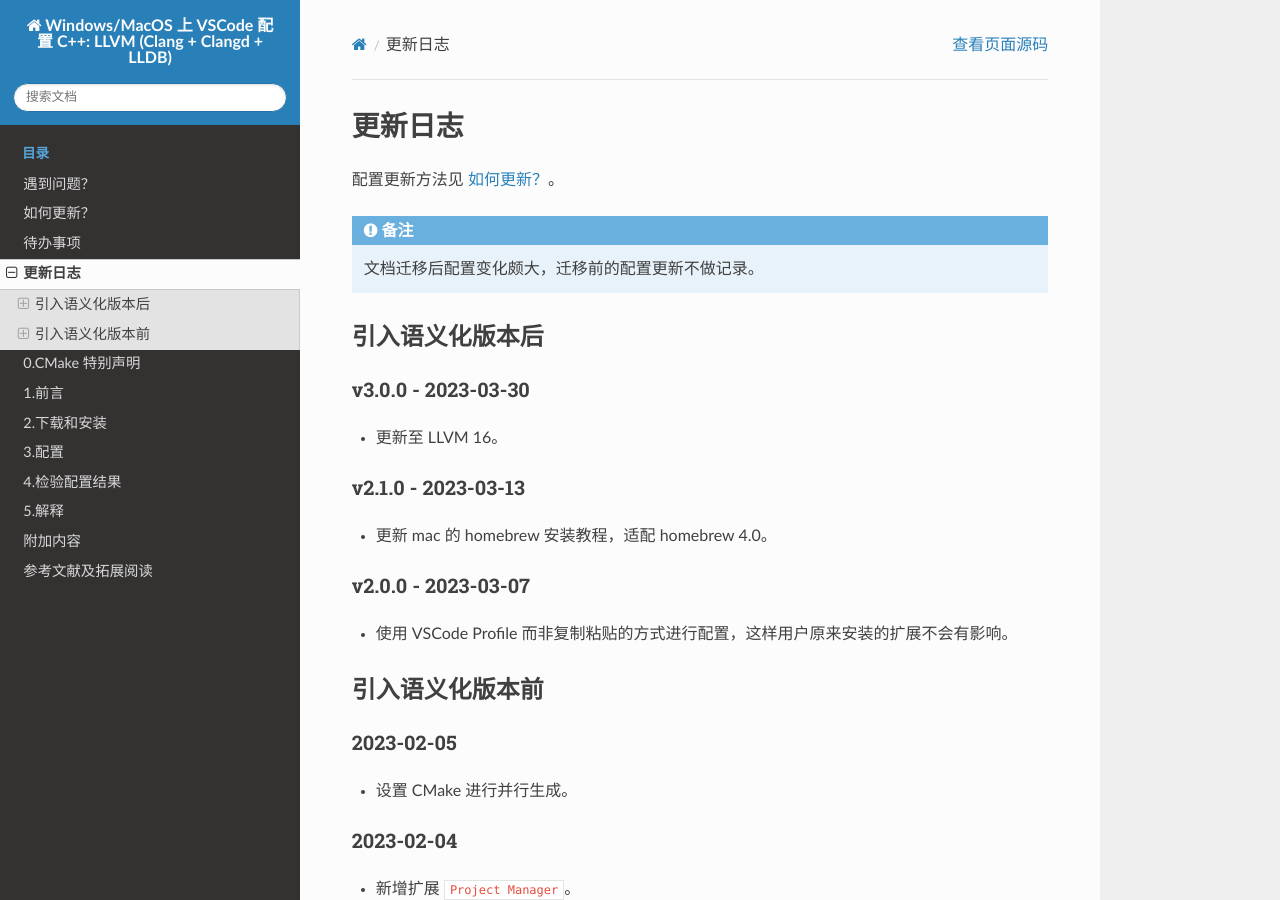
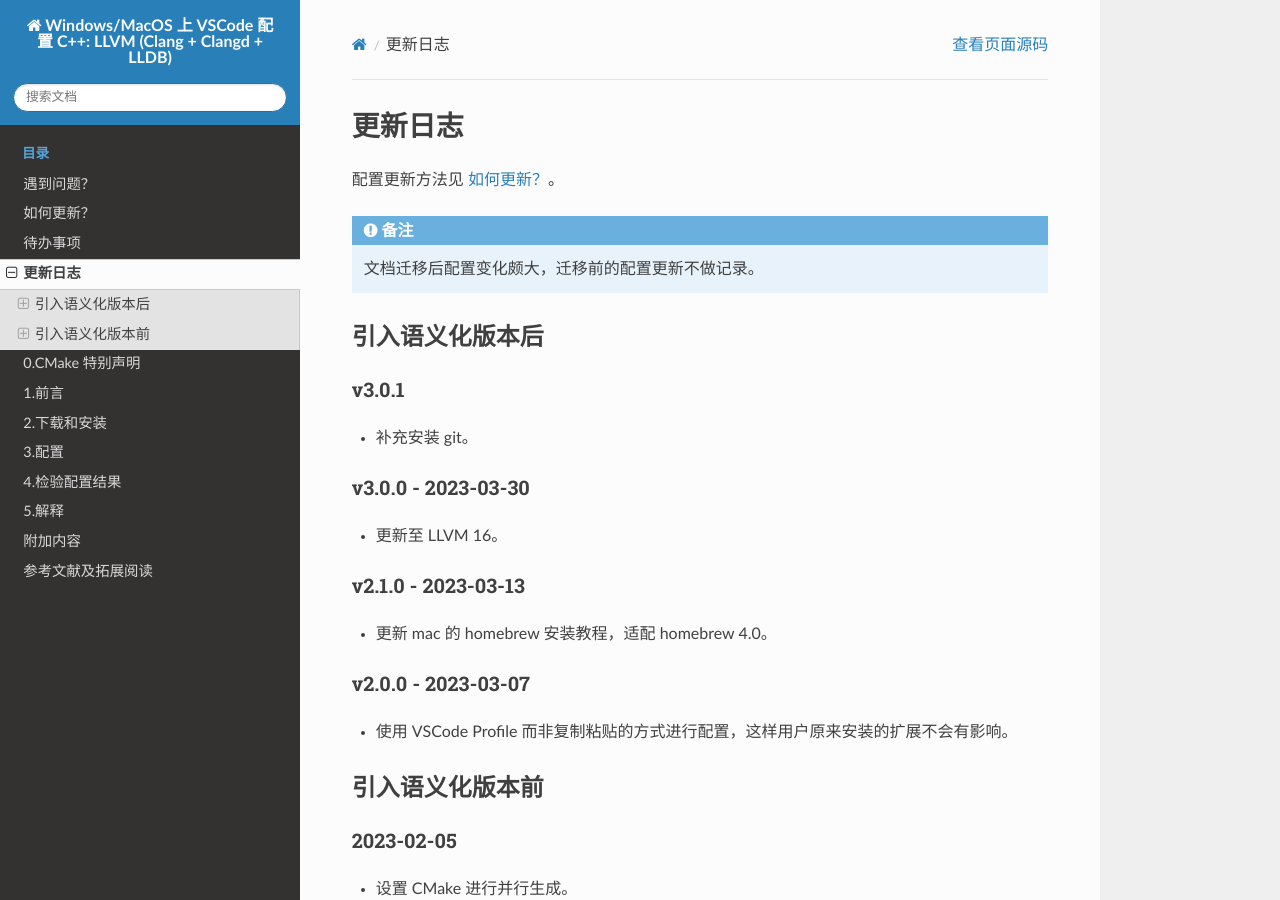
Before and after one commit to FeignClaims/vscode_cpp_starter, a Sphinx documentation site: the page built from docs/source/changelog.rst, in a window 1280 px wide and 900 px high. Built offline with Sphinx 7.4.7 and the Read the Docs theme 2.0.0, drawn with Linux system fonts in a browser that asks for light colours.

Commit message:
补充安装 git

```diff
--- a/docs/source/changelog.rst
+++ b/docs/source/changelog.rst
@@ -10,6 +10,11 @@
 
 引入语义化版本后
 ****************
+
+v3.0.1
+=====================
+
+- 补充安装 git。
 
 v3.0.0 - 2023-03-30
 =====================
--- a/docs/source/download_and_install/macos/other_softwares.rst
+++ b/docs/source/download_and_install/macos/other_softwares.rst
@@ -7,7 +7,7 @@
 
   .. code-block:: bash
 
-    brew install llvm ninja
+    brew install llvm ninja git
 
   .. code-block:: bash
 
--- a/docs/source/download_and_install/windows/llvm.rst
+++ b/docs/source/download_and_install/windows/llvm.rst
@@ -28,7 +28,7 @@
 
   .. code-block:: bash
 
-    pacman -S mingw-w64-clang-x86_64-toolchain mingw-w64-clang-x86_64-cninja mingw-w64-clang-x86_64-python-six mingw-w64-clang-x86_64-python-pip
+    pacman -S mingw-w64-clang-x86_64-toolchain mingw-w64-clang-x86_64-cninja mingw-w64-clang-x86_64-python-six mingw-w64-clang-x86_64-python-pip git
 
   .. code-block:: bash
 
```
